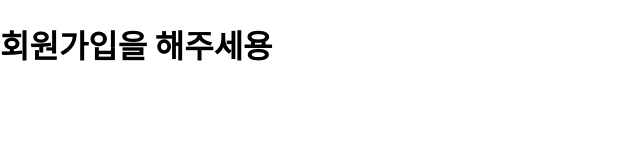
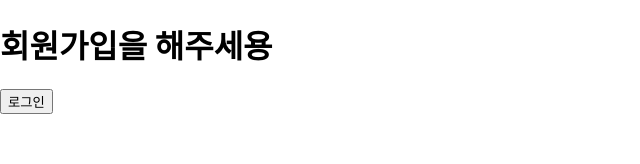
Before and after one commit to Hyoeun01/react-workspace, a React (Create React App) app in the folder my-app/: page / in a window 1280 px wide. Shown: the top 164 px of the page, without its empty margins (0-640 px from the left). Built offline with nearby package versions, Linux system fonts and the light colour scheme.

Commit message:
엘리먼트변수 알아보기

```diff
--- a/my-app/src/chapter09/Greeting.jsx
+++ b/my-app/src/chapter09/Greeting.jsx
@@ -1,7 +1,7 @@
 import React from "react";
 
 function UserGreeting(props){
-    return <h1>다시 오셨군용</h1>
+    return <h1>오셨군용</h1>
 }
 
 function GuestGreeting(props){
--- /dev/null
+++ b/my-app/src/chapter09/LoginControl.jsx
@@ -0,0 +1,43 @@
+import React, { useState } from "react";
+import Greeting from "./Greeting";
+
+// 엘리먼트 변수 ; 렌더링해야 될 컴포넌트를 변수처럼 다루고 싶을 때 사용
+
+function LoginButton(props){
+    return(
+        <button onClick={props.onClick}>로그인</button>
+    );
+}
+
+function LogoutButton(props){
+    return(
+        <button onClick={props.onClick}>로그아웃</button>
+    );
+}
+
+function LoginControl(props){
+    const [isLoggedIn, setIsLoggedIn] = useState(false);
+
+    const handleLoginClick=()=>{
+        setIsLoggedIn(true);
+    }
+    const handleLogoutClick=()=>{
+        setIsLoggedIn(false);
+    }
+
+    let button;
+    if(isLoggedIn){
+        button=<LogoutButton onClick={handleLogoutClick} />;
+    } else {
+        button=<LoginButton onClick={handleLoginClick} />;
+    }
+
+    return (
+        <div>
+            <Greeting isLoggedIn={isLoggedIn} />
+            {button}
+        </div>
+    )
+}
+
+export default LoginControl;
--- a/my-app/src/index.js
+++ b/my-app/src/index.js
@@ -23,6 +23,7 @@ import Toggle2 from './chapter08/Toggle2';
 import Say from './chapter08/Say';
 import EventPractice from './chapter08/EventPractice';
 import Greeting from './chapter09/Greeting';
+import LoginControl from './chapter09/LoginControl';
 
 const root = ReactDOM.createRoot(document.getElementById('root'));
  //setInterval(() => {
@@ -47,7 +48,8 @@ const root = ReactDOM.createRoot(document.getElementById('root'));
       {/* <Toggle2 /> */}
       {/* <Say /> */}
       {/* <EventPractice /> */}
-      <Greeting />
+      {/* <Greeting /> */}
+      <LoginControl />
     </React.StrictMode>
   );
   //  },1000);
```
